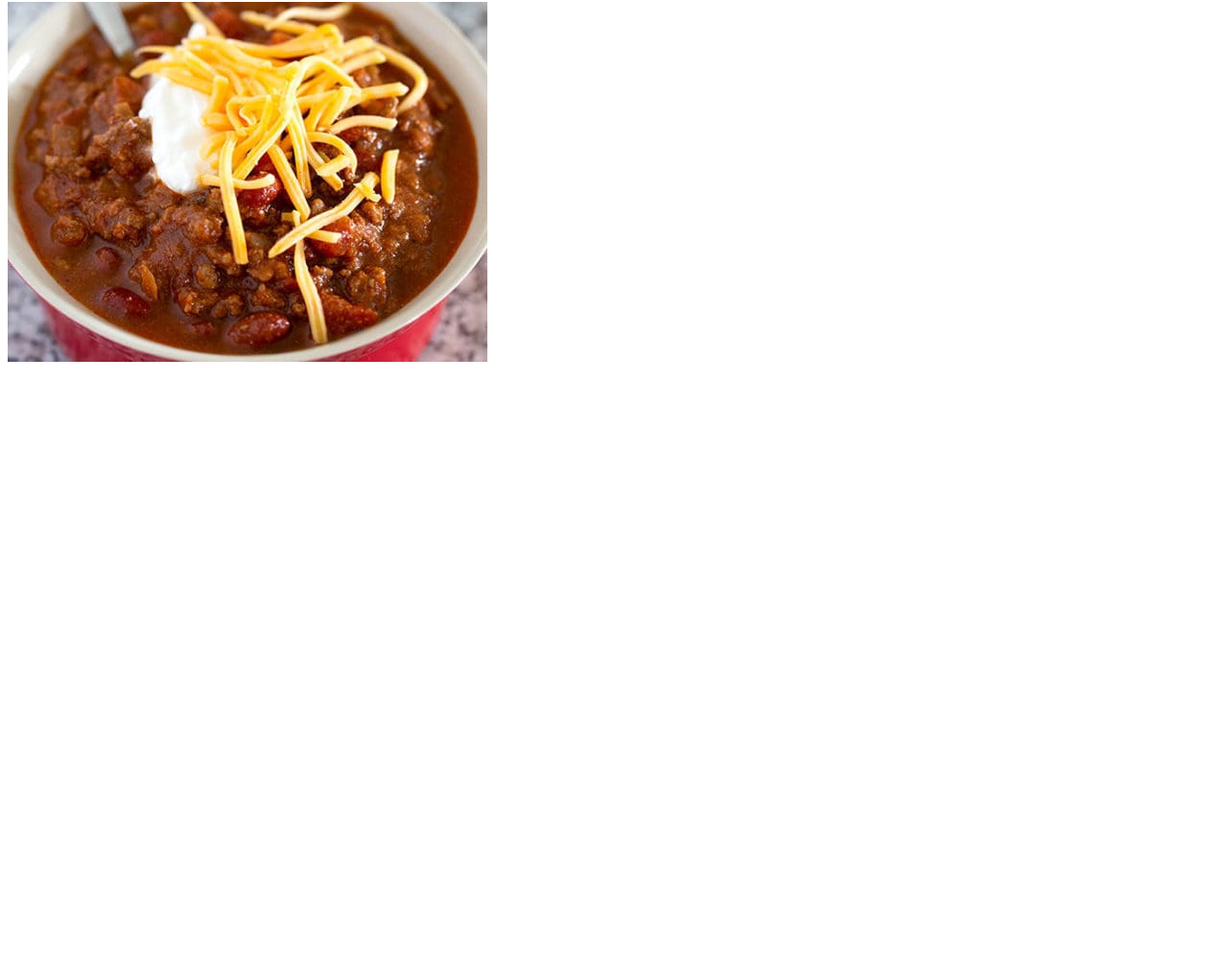
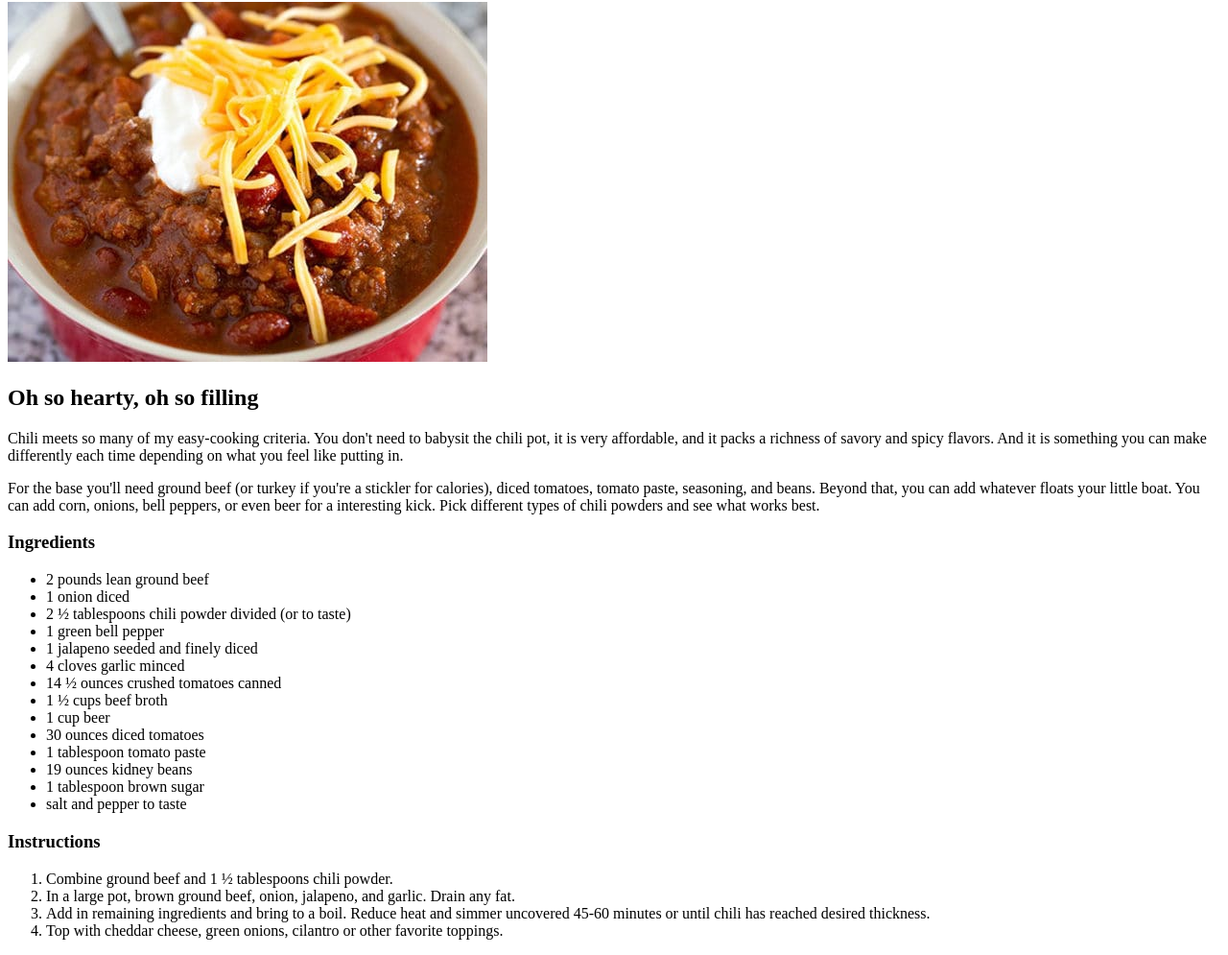
Before and after one commit to naod-ayalew/odin-recipes, a plain HTML site: page recipes/chili.html in a window 1280 px wide. Shown: the part 78-1073 px from the top of the page at 96% size. Before the commit the page ends 800 px from the top, so only its background shows below. Drawn offline with Linux system fonts and the light colour scheme.

Commit message:
Added ingredients and instruction to recipe pages

```diff
--- a/recipes/chili.html
+++ b/recipes/chili.html
@@ -9,7 +9,46 @@
     <body>
 
         <h1>Chili</h1>
-        <p><img src="../images/chili.jpg">  </p>
+        <p><img src="../images/chili.jpg"></p>
+
+        <p><h2>Oh so hearty, oh so filling</h2></p>
+        <p>Chili meets so many of my easy-cooking criteria. You don't need to babysit the chili pot, it
+            is very affordable, and it packs a richness of savory and spicy flavors. And it is something
+            you can make differently each time depending on what you feel like putting in.
+        </p>
+        <p>For the base you'll need ground beef (or turkey if you're a stickler for calories), diced tomatoes, tomato paste,
+            seasoning, and beans. Beyond that, you can add whatever floats your little boat. You can add corn,
+            onions, bell peppers, or even beer for a interesting kick. Pick different types of chili powders
+            and see what works best.
+        </p>
+
+        <h3>Ingredients</h3>
+        <ul>
+            <li>2 pounds lean ground beef</li>
+            <li>1 onion diced</li>
+            <li>2 ½ tablespoons chili powder divided (or to taste)</li>
+            <li>1 green bell pepper</li>
+            <li>1 jalapeno seeded and finely diced</li>
+            <li>4 cloves garlic minced</li>
+            <li>14 ½ ounces crushed tomatoes canned</li>
+            <li>1 ½ cups beef broth</li>
+            <li>1 cup beer</li>
+            <li>30 ounces diced tomatoes</li>
+            <li>1 tablespoon tomato paste</li>
+            <li>19 ounces kidney beans</li>
+            <li>1 tablespoon brown sugar</li>
+            <li>salt and pepper to taste </li>
+
+        </ul>
+        <p><h3>Instructions</h3></p>
+        <ol>
+        <li>Combine ground beef and 1 ½ tablespoons chili powder.</li>
+        <li>In a large pot, brown ground beef, onion, jalapeno, and garlic. Drain any fat.</li>
+        <li>Add in remaining ingredients and bring to a boil. Reduce heat and simmer uncovered
+            45-60 minutes or until chili has reached desired thickness.</li>
+        <li>Top with cheddar cheese, green onions, cilantro or other favorite toppings.</li>
+        </ol>
+
 
     </body>
 
```
Also changed, not shown: index.html (+2 -2 lines), recipes/Baked Chicken Thighs.html (+33 -1 lines), recipes/Greek Pasta Salad.html (+39 -0 lines), images/landingpage.jpg (added), 1 other file.
